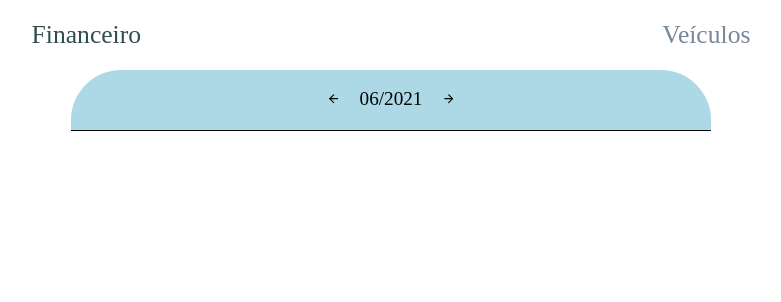
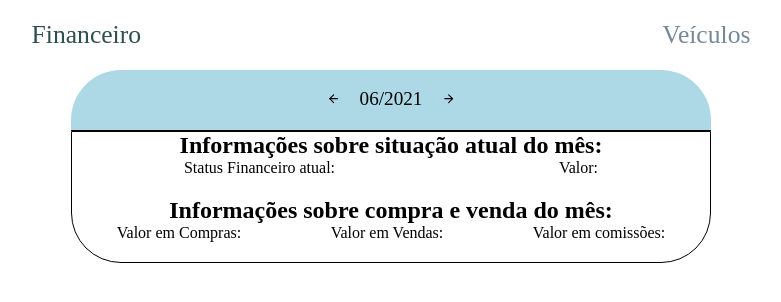
Before and after one commit to MatheusRFilho/Teste-Devnology, a React (Create React App) app in the folder frontend/: page / in a window 1280 px wide. Shown: the top 302 px of the page, without its empty margins (249-1030 px from the left). Built offline with nearby package versions, Linux system fonts and the light colour scheme; no server answers.

Commit message:
Informations in financial screen

```diff
--- a/frontend/src/globalComponents/Financial/index.js
+++ b/frontend/src/globalComponents/Financial/index.js
@@ -14,11 +14,12 @@ const FinancialItem = () => {
   const [type, setType] = useState('');
   const [totalBuy, setTotalBuy] = useState('');
   const [totalSell, setTotalSell] = useState('');
-  const [value, setValUe] = useState('');
+  const [value, setValue] = useState('');
   const [commission, setCommission] = useState('');
 
   useEffect(() => {
     getInjuryProfit();
+    // eslint-disable-next-line react-hooks/exhaustive-deps
   }, [todayFormated]);
 
   function addDays(date, days) {
@@ -49,10 +50,11 @@ const FinancialItem = () => {
     try {
       const { data } = await api.get(`history/${todayFormated}`);
       setType(data.type);
-      setCommission(data.commission);
+      setCommission(data.commision);
+      console.log(data);
       setTotalBuy(data.totalBuy);
       setTotalSell(data.totalSell);
-      setValUe(data.value);
+      setValue(data.value);
       console.log(data);
     } catch (error) {
       console.log(error);
@@ -60,6 +62,7 @@ const FinancialItem = () => {
   };
 
   return (
+    <>
       <div className="container">
         <div className="header">
           <button type="button" className="button" onClick={handleDecreaseDay}>
@@ -71,6 +74,21 @@ const FinancialItem = () => {
           </button>
         </div>
       </div>
+
+      <div className="content">
+        <h2>Informações sobre situação atual do mês:</h2>
+        <div className="row">
+          <p>Status Financeiro atual: {type}</p>
+          <p>Valor: {value}</p>
+        </div>
+        <h2>Informações sobre compra e venda do mês:</h2>
+        <div className="row">
+          <p>Valor em Compras: {totalBuy} </p>
+          <p>Valor em Vendas: {totalSell}</p>
+          <p>Valor em comissões: {commission}</p>
+        </div>
+      </div>
+    </>
   );
 };
 
--- a/frontend/src/globalComponents/Financial/style.css
+++ b/frontend/src/globalComponents/Financial/style.css
@@ -2,6 +2,24 @@
   display: flex;
   justify-content: center;
   align-content: center;
+  /* flex-direction: column;
+  margin: 0 auto; */
+}
+
+.content {
+  display: flex;
+  justify-content: center;
+  align-content: center;
+  margin: 0 auto;
+  border: 1px solid black;
+  width: 50%;
+
+  text-align: center;
+
+  flex-direction: column;
+
+  border-bottom-left-radius: 50px;
+  border-bottom-right-radius: 50px;
 }
 
 
@@ -42,3 +60,11 @@
   margin-left: 1rem;
   margin-right: 1rem;
 }
+
+.row {
+  flex: 1;
+  display: flex;
+  flex-direction: row;
+  justify-content: space-around;
+  padding-bottom: 20px;
+}
```
Also changed, not shown: 1 other file (tests, documents, lock files or other folders). Lines whose indentation alone changed are shown as unchanged.
